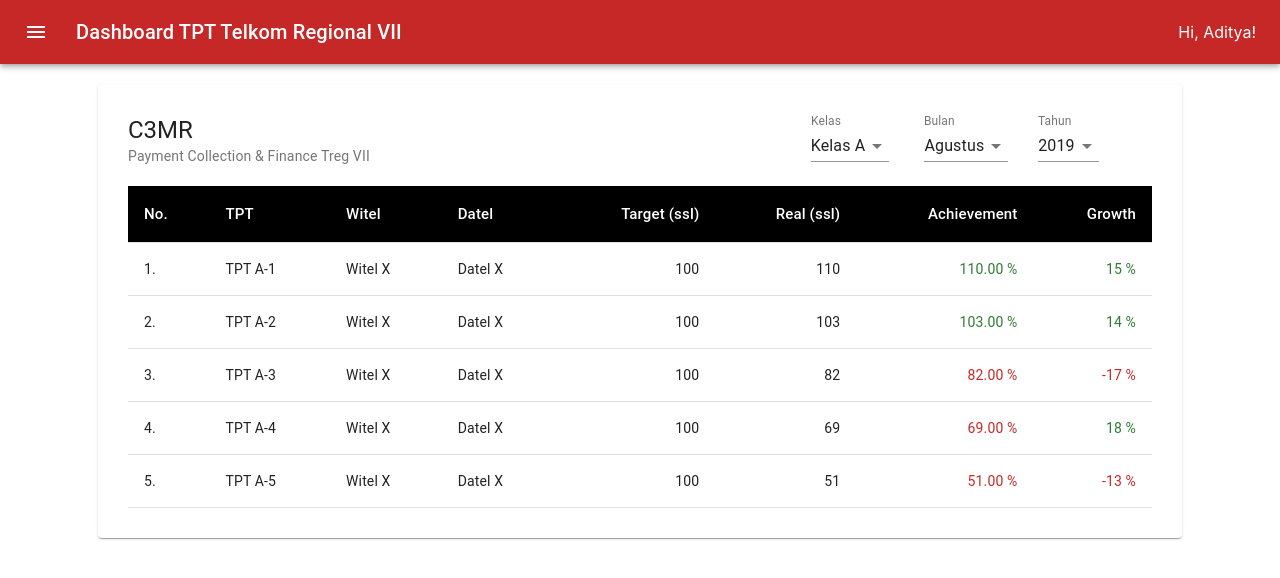
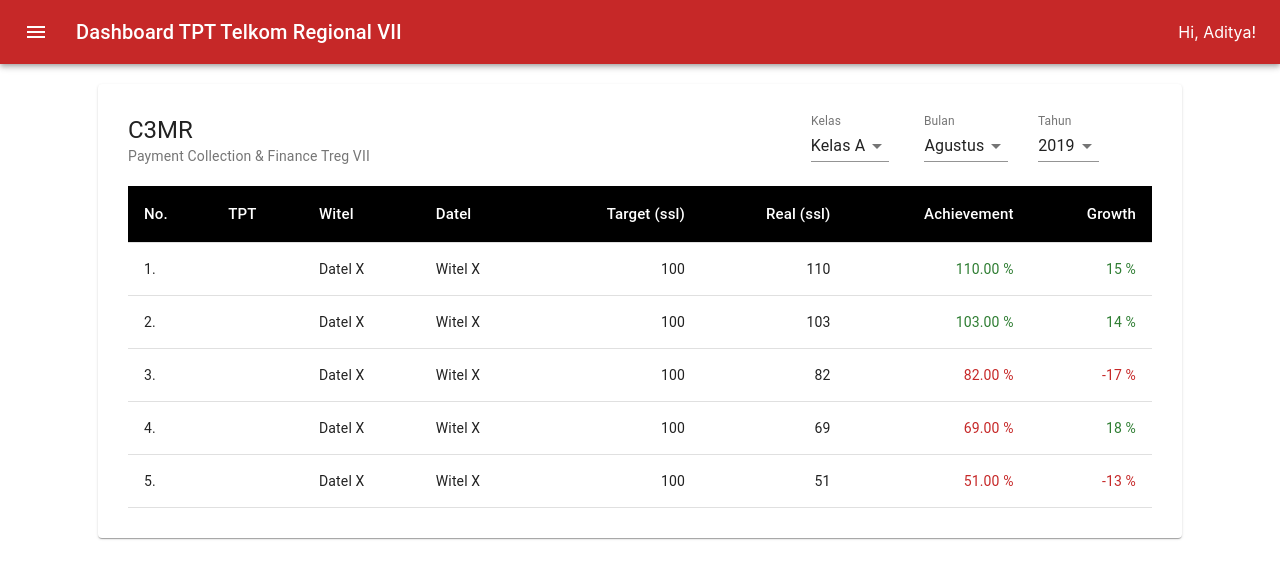
Before and after one commit to tioammar/striker, a React (Create React App) app: page /perf/c3mr in a window 1280 px wide. Shown: the top 578 px of the page. Built offline with nearby package versions, Linux system fonts and the light colour scheme.

Commit message:
sync with master pt. 3

```diff
--- a/src/components/pages/Page.js
+++ b/src/components/pages/Page.js
@@ -147,7 +147,7 @@ class Page extends Component {
           </TableHead>
           <TableBody>
             {datas.map(data => (
-              <DataTable index={i++} data={data}/>
+              <DataTable index={i++} data={data} isUbis={false}/>
             ))}
           </TableBody>
         </Table>
--- a/src/components/table/DataTable.js
+++ b/src/components/table/DataTable.js
@@ -3,10 +3,15 @@ import { TableRow, TableCell, withStyles } from "@material-ui/core";
 
 function DataTable(props) {
 
-  const data = props.data
+  const data = props.data;
+  const index = props.index;
 
   function getAchievement(){
     return ((data.real / data.target) * 100).toFixed(2);
+  }
+
+  function isUbis(){
+    return props.isUbis;
   }
 
   function isGrowth(){
@@ -23,10 +28,12 @@ function DataTable(props) {
 
   return (
     <TableRow>
-      <TableCell>{props.index}.</TableCell>
-      <TableCell>{data.tpt}</TableCell>
-      <TableCell>Witel X</TableCell>
+      <TableCell>{index}.</TableCell>
+      <TableCell>{data.name}</TableCell>
       <TableCell>Datel X</TableCell>
+      {isUbis() ?
+      '' :
+      <TableCell>Witel X</TableCell>}
       <TableCell align='right'>{data.target}</TableCell>
       <TableCell align='right'>{data.real}</TableCell>
       {isAchieve() ?
```
